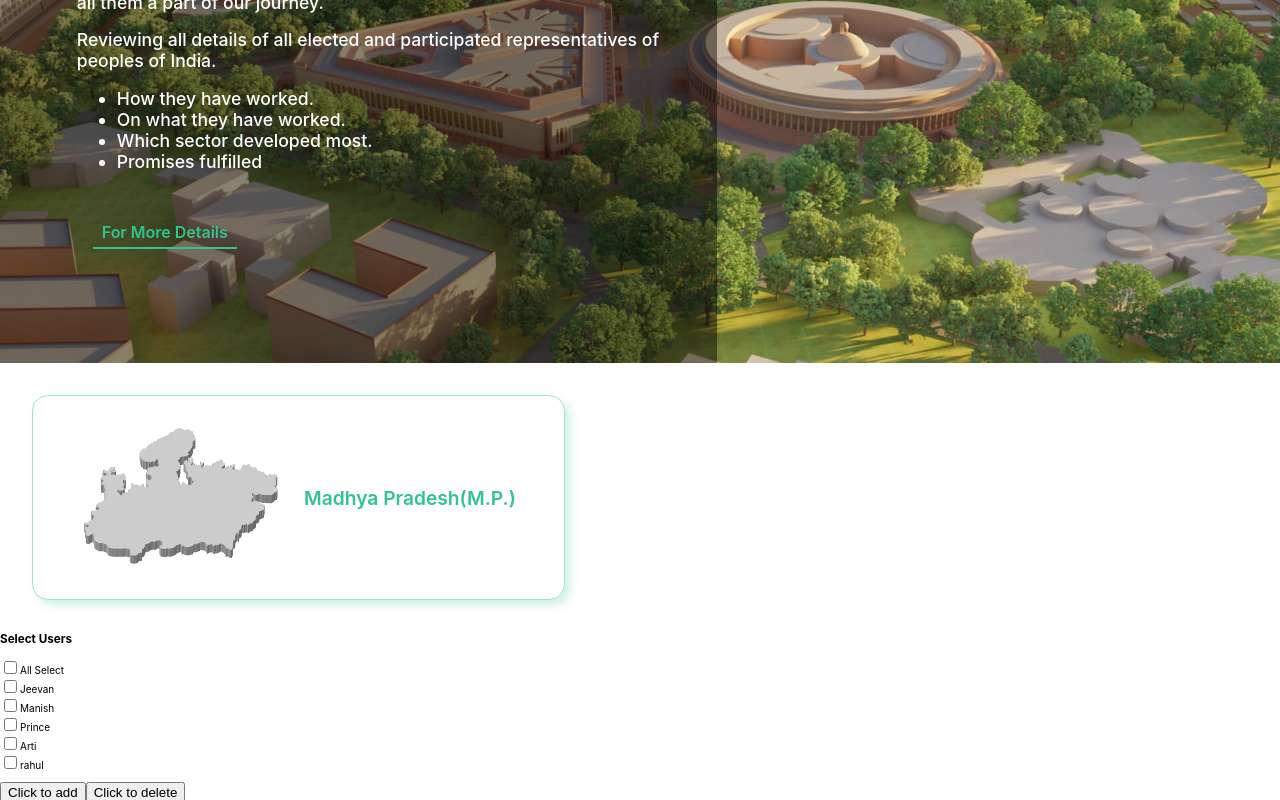
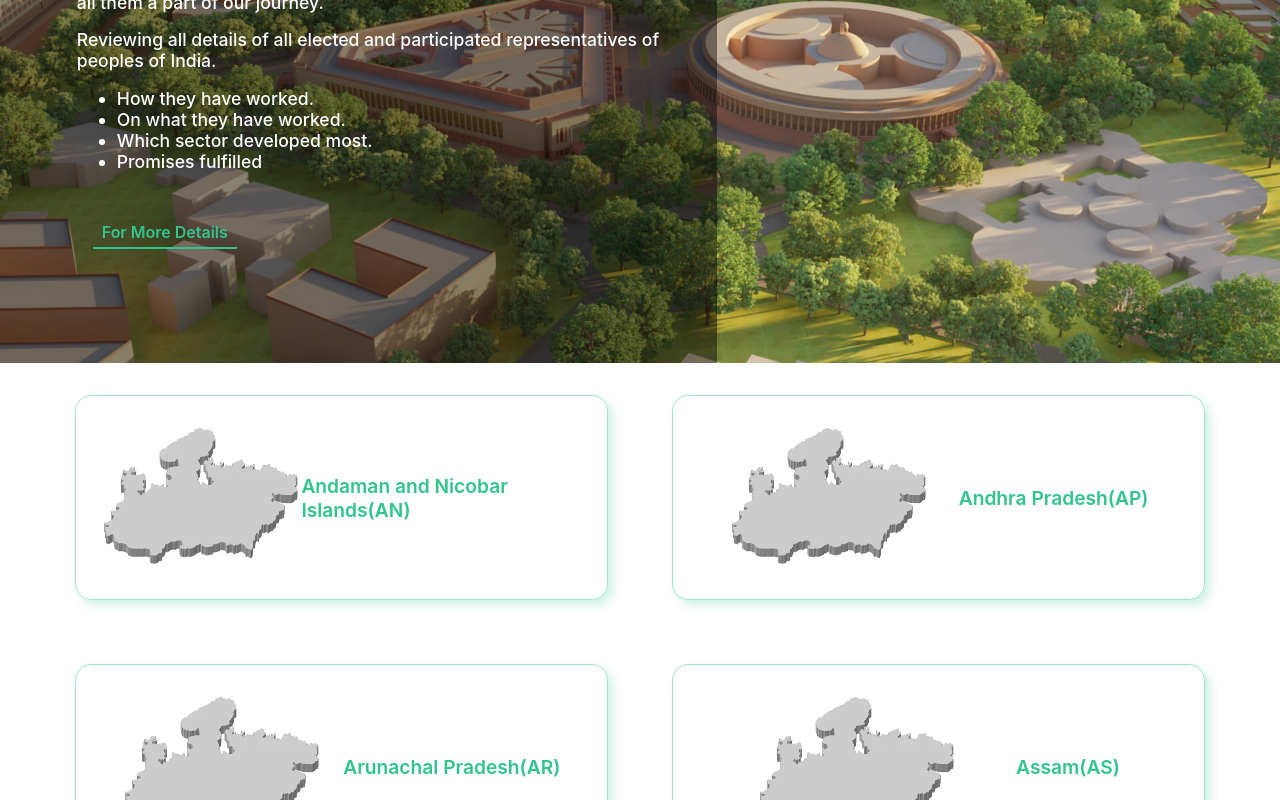
Before and after one commit to iCodeWalker/WeVote, a React (Create React App) app: page / in a window 1280 px wide. Shown: the part 440-1240 px from the top of the page. Built offline with nearby package versions, Linux system fonts and the light colour scheme; no server answers; what google-maps-react would draw is missing.

Commit message:
Added: Detail List component

```diff
--- a/src/App.js
+++ b/src/App.js
@@ -1,5 +1,6 @@
 import "./App.css";
 import DetailCard from "./components/details/detailCard";
+import DetailList from "./components/details/detailList";
 import Header from "./components/header";
 import MapComponent from "./components/mapComponent";
 import { addItem, removeItem } from "./data/redux/actions/action";
@@ -25,7 +26,7 @@ function App() {
     <div>
       <Header />
       <HomePage />
-      <DetailCard />
+      <DetailList />
       <CheckBoxWithSelectAll />
       {data?.map((item, index) => {
         return <p></p>;
--- a/src/components/details/detailCard.js
+++ b/src/components/details/detailCard.js
@@ -5,13 +5,15 @@ import mpMap2 from "../../assets/images/map-madhya-pradesh-2.avif";
 
 import "./detailCard.scss";
 
-const DetailCard = () => {
+const DetailCard = ({ stateName, stateCode, stateImage }) => {
   return (
     <div className="detailcard__container">
       <div className="detailcard__img">
         <img src={mpMap} alt="state__mp" height="150px" width="200px" />
       </div>
-      <div className="detailcard__title">Madhya Pradesh(M.P.)</div>
+      <div className="detailcard__title">
+        {stateName}({stateCode})
+      </div>
     </div>
   );
 };
--- /dev/null
+++ b/src/components/details/detailList.js
@@ -0,0 +1,23 @@
+import React from "react";
+import { initialState } from "../../data/dummy/data";
+import DetailCard from "./detailCard";
+
+const DetailList = () => {
+  console.log(initialState);
+  return (
+    <div
+      style={{
+        display: "flex",
+        flexWrap: "wrap",
+        alignItems: "center",
+        justifyContent: "center",
+      }}
+    >
+      {initialState.states.map((item, index) => {
+        return <DetailCard stateName={item.label} stateCode={item.value} />;
+      })}
+    </div>
+  );
+};
+
+export default DetailList;
--- /dev/null
+++ b/src/data/dummy/data.js
@@ -0,0 +1,148 @@
+export const initialState = {
+  states: [
+    {
+      value: "AN",
+      label: "Andaman and Nicobar Islands",
+    },
+    {
+      value: "AP",
+      label: "Andhra Pradesh",
+    },
+    {
+      value: "AR",
+      label: "Arunachal Pradesh",
+    },
+    {
+      value: "AS",
+      label: "Assam",
+    },
+    {
+      value: "BR",
+      label: "Bihar",
+    },
+    {
+      value: "CG",
+      label: "Chandigarh",
+    },
+    {
+      value: "CH",
+      label: "Chhattisgarh",
+    },
+    {
+      value: "DH",
+      label: "Dadra and Nagar Haveli",
+    },
+    {
+      value: "DD",
+      label: "Daman and Diu",
+    },
+    {
+      value: "DL",
+      label: "Delhi",
+    },
+    {
+      value: "GA",
+      label: "Goa",
+    },
+    {
+      value: "GJ",
+      label: "Gujarat",
+    },
+    {
+      value: "HR",
+      label: "Haryana",
+    },
+    {
+      value: "HP",
+      label: "Himachal Pradesh",
+    },
+    {
+      value: "JK",
+      label: "Jammu and Kashmir",
+    },
+    {
+      value: "JH",
+      label: "Jharkhand",
+    },
+    {
+      value: "KA",
+      label: "Karnataka",
+    },
+    {
+      value: "KL",
+      label: "Kerala",
+    },
+    {
+      value: "LD",
+      label: "Lakshadweep",
+    },
+    {
+      value: "MP",
+      label: "Madhya Pradesh",
+    },
+    {
+      value: "MH",
+      label: "Maharashtra",
+    },
+    {
+      value: "MN",
+      label: "Manipur",
+    },
+    {
+      value: "ML",
+      label: "Meghalaya",
+    },
+    {
+      value: "MZ",
+      label: "Mizoram",
+    },
+    {
+      value: "NL",
+      label: "Nagaland",
+    },
+    {
+      value: "OR",
+      label: "Odisha",
+    },
+    {
+      value: "PY",
+      label: "Puducherry",
+    },
+    {
+      value: "PB",
+      label: "Punjab",
+    },
+    {
+      value: "RJ",
+      label: "Rajasthan",
+    },
+    {
+      value: "SK",
+      label: "Sikkim",
+    },
+    {
+      value: "TN",
+      label: "Tamil Nadu",
+    },
+    {
+      value: "TS",
+      label: "Telangana",
+    },
+    {
+      value: "TR",
+      label: "Tripura",
+    },
+    {
+      value: "UK",
+      label: "Uttarakhand",
+    },
+    {
+      value: "UP",
+      label: "Uttar Pradesh",
+    },
+    {
+      value: "WB",
+      label: "West Bengal",
+    },
+  ],
+};
```
Also changed, not shown: src/components/details/detailList.scss (added).
